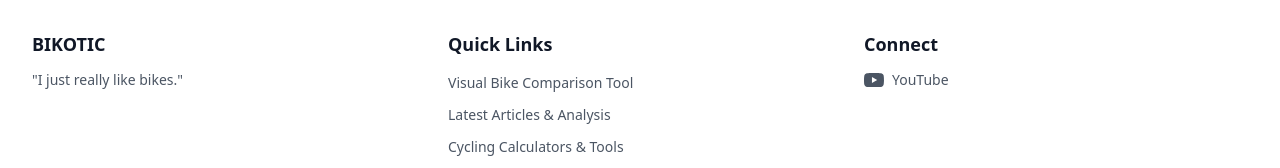
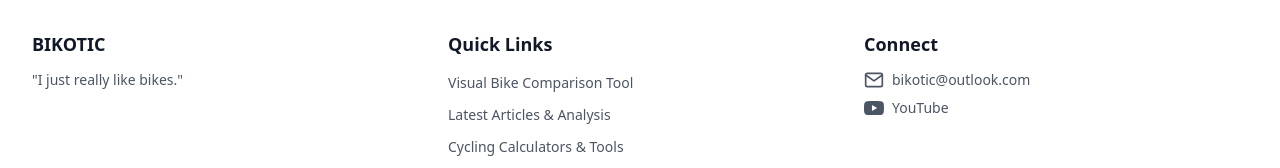
Before and after one commit to maccavamzoo/bikotic-genesis, a Next.js app: page / in a window 1280 px wide. Shown: the part 2308-2476 px from the top of the page. Built offline with nearby package versions, Linux system fonts and the light colour scheme.

Commit message:
Update layout.tsx

```diff
--- a/app/layout.tsx
+++ b/app/layout.tsx
@@ -77,6 +77,18 @@ export default function RootLayout({
                 <ul className="space-y-2">
                   <li>
                     <a
+                      href="mailto:bikotic@outlook.com"
+                      className="text-gray-600 hover:text-bikotic-blue text-sm flex items-center gap-2"
+                    >
+                      <svg className="w-5 h-5" viewBox="0 0 24 24" fill="none" stroke="currentColor" strokeWidth="2" strokeLinecap="round" strokeLinejoin="round">
+                        <path d="M4 4h16c1.1 0 2 .9 2 2v12c0 1.1-.9 2-2 2H4c-1.1 0-2-.9-2-2V6c0-1.1.9-2 2-2z"/>
+                        <polyline points="22,6 12,13 2,6"/>
+                      </svg>
+                      bikotic@outlook.com
+                    </a>
+                  </li>
+                  <li>
+                    <a
                       href="https://youtube.com/@bikotic"
                       target="_blank"
                       className="text-gray-600 hover:text-bikotic-blue text-sm flex items-center gap-2"
```
